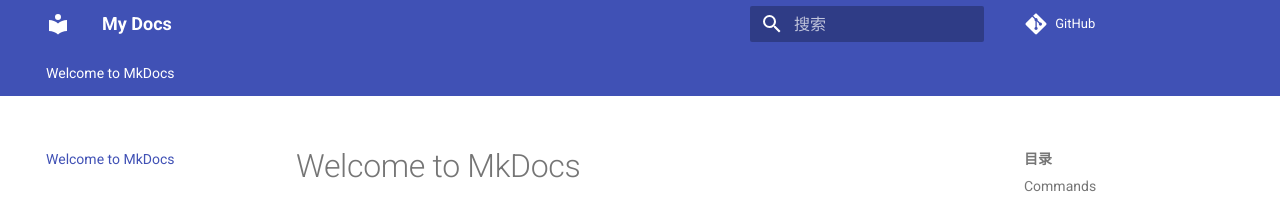
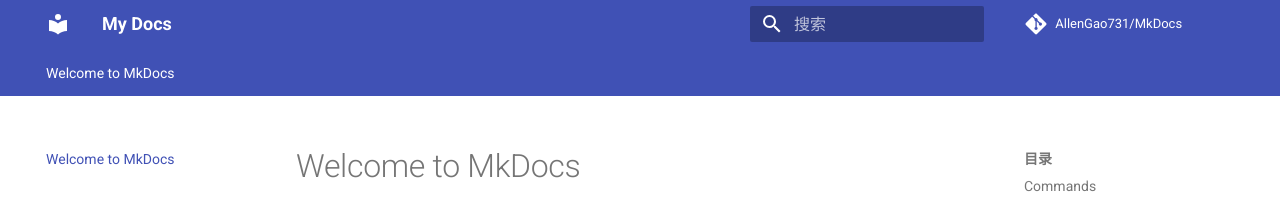
Before and after one commit to AllenGao731/MkDocs, an MkDocs documentation site: the page built from docs/index.md, in a window 1280 px wide. Shown: the top 205 px of the page. Built offline with MkDocs 1.6.1 and Material for MkDocs 9.7.7, drawn with Linux system fonts in a browser that asks for light colours; comment, search, counter and statistics services are not loaded.

Commit message:
change git

```diff
--- a/mkdocs.yml
+++ b/mkdocs.yml
@@ -1,5 +1,6 @@
 site_name: My Docs
 site_author: AllenGao
+repo_name: 'AllenGao731/MkDocs'
 repo_url: https://github.com/AllenGao731/MkDocs
 
 theme:
```
